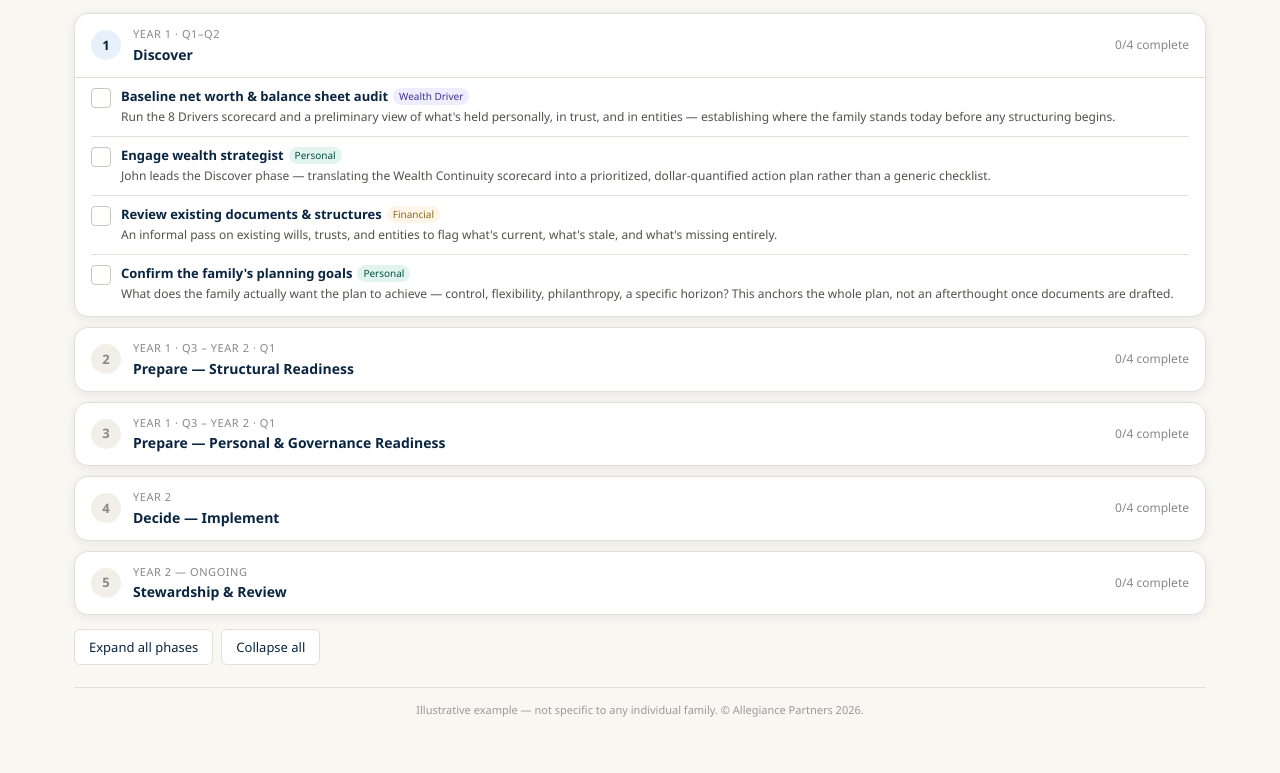
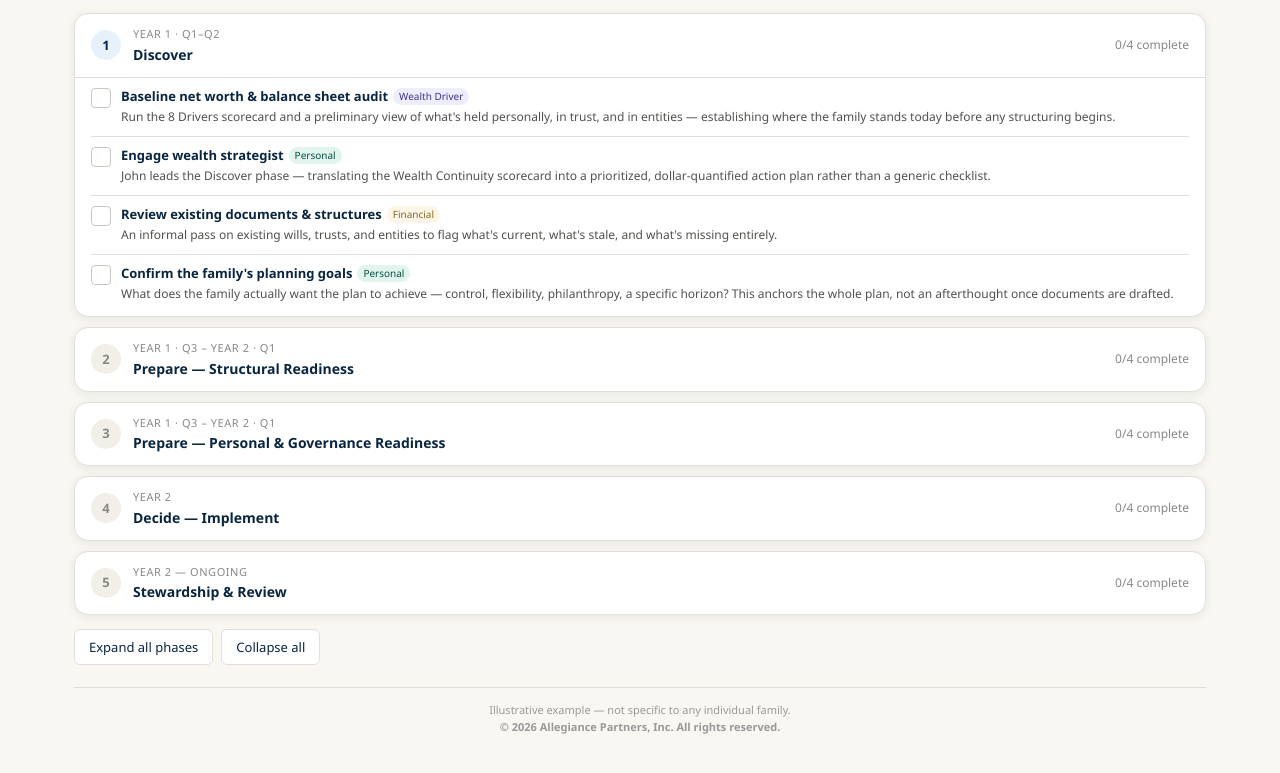
Before and after one commit to allegiancepartners/UHNW-Resource-Hub, a plain HTML site: page uhnw-estate-road-map.html in a window 1280 px wide. Shown: the part 997-1770 px from the top of the page. Drawn offline with Linux system fonts and the light colour scheme.

Commit message:
Revise footer copyright information
Updated footer to include copyright notice and company name.

```diff
--- a/uhnw-estate-road-map.html
+++ b/uhnw-estate-road-map.html
@@ -298,7 +298,7 @@ footer.pf{text-align:center;font-size:11px;color:#999;margin-top:22px;padding-to
   </div>
 </div>
 
-<footer class="pf">Illustrative example — not specific to any individual family. © Allegiance Partners 2026.</footer>
+<footer class="pf">Illustrative example — not specific to any individual family.<br> <strong>© 2026 Allegiance Partners, Inc. All rights reserved.</strong> </footer>
 
 </div><!-- end wrap -->
 
```
